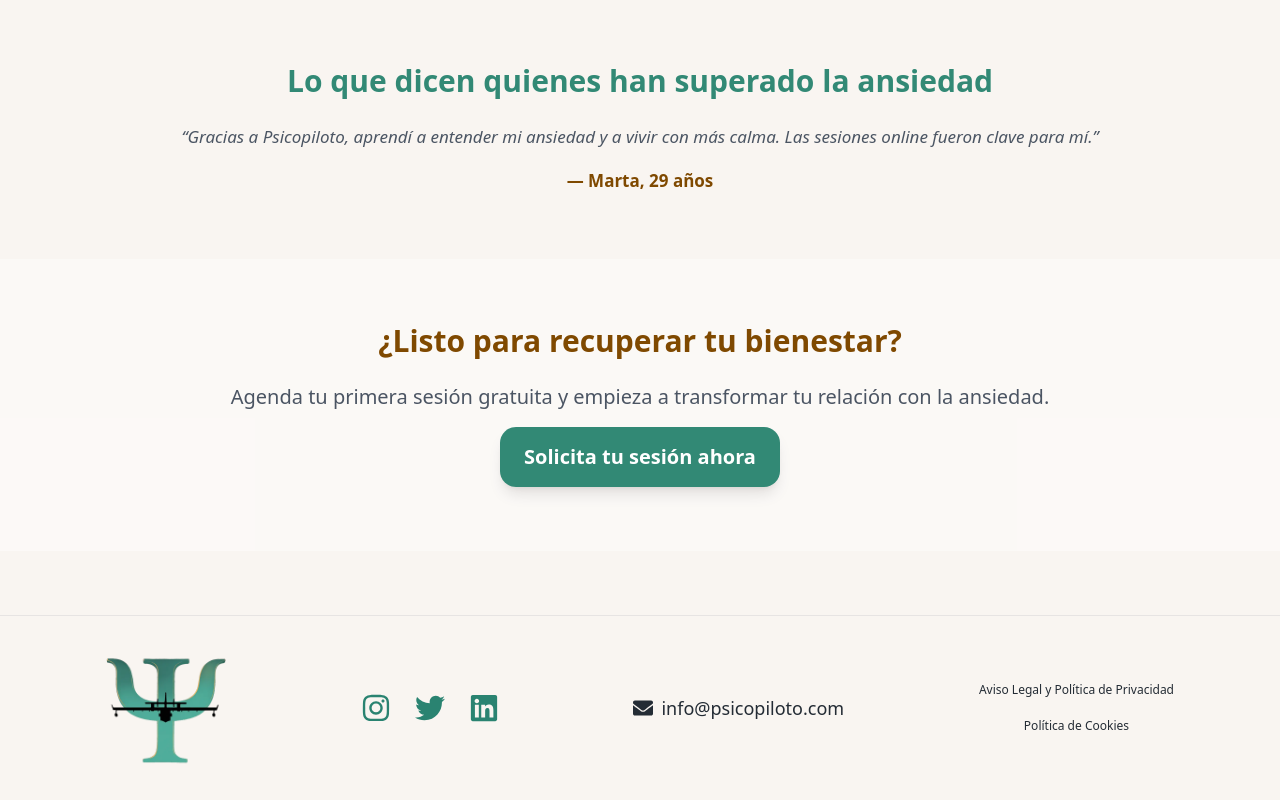
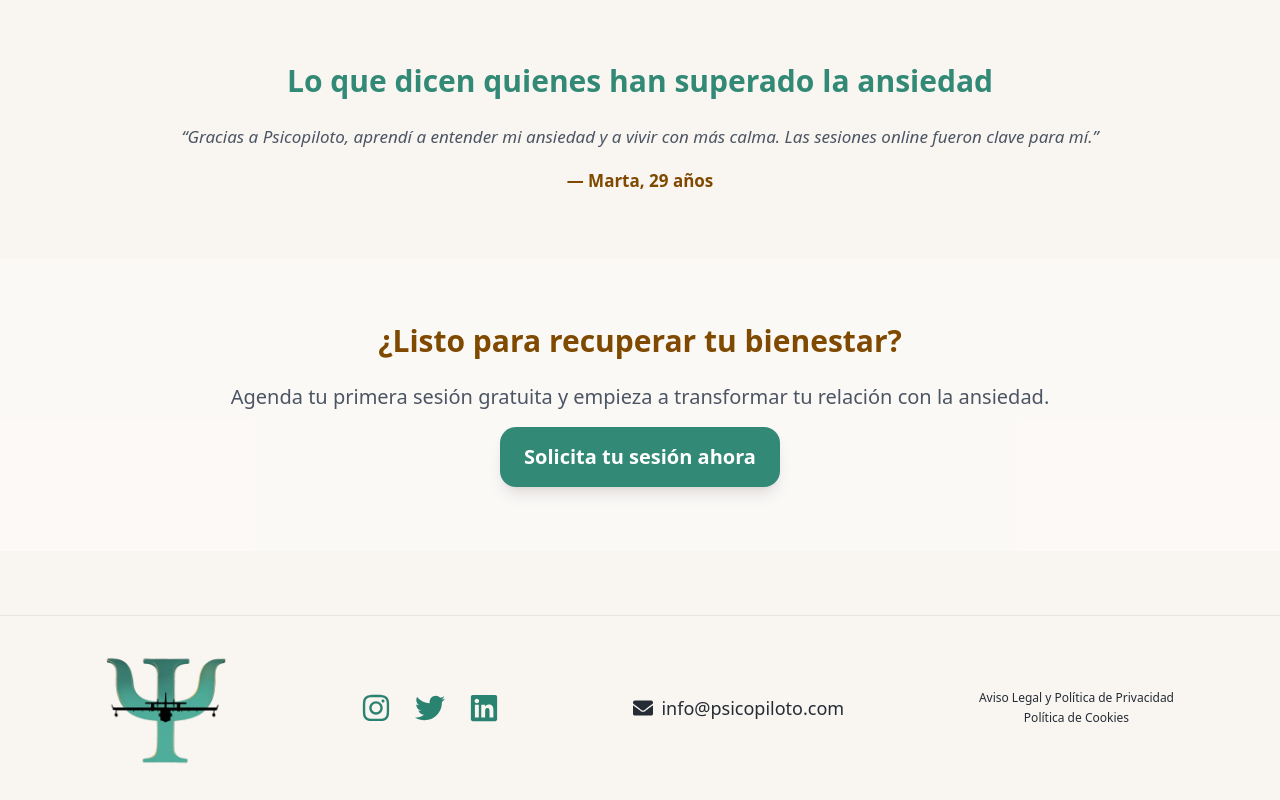
Before and after one commit to psicopiloto/psicopilotopage1, a Next.js app: page /ansiedad in a window 1280 px wide. Shown: the part 1107-1907 px from the top of the page. Built offline with nearby package versions, Linux system fonts and the light colour scheme.

Commit message:
Update Footer.jsx

```diff
--- a/components/Footer.jsx
+++ b/components/Footer.jsx
@@ -1,91 +1,185 @@
 import Image from "next/image";
+
 import Link from "next/link";
+
 import { FaInstagram, FaTwitter, FaLinkedin, FaEnvelope } from "react-icons/fa";
 
+
+
 export default function Footer() {
+
   return (
+
     // Se mantiene la estructura con el rol de accesibilidad y colores de marca.
+
     <footer className="mt-16 py-8 bg-psicopiloto-sand-50 border-t border-psicopiloto-gray-500/10" role="contentinfo">
+
       <div className="container flex flex-col md:flex-row items-center justify-between gap-6 text-base md:text-lg text-psicopiloto-gray-700">
 
+
+
         {/* Logo con enlace a la home */}
+
         <div className="flex items-center gap-2">
+
           <Link
+
             href="/"
+
             aria-label="Ir a la página de inicio de Psicopiloto"
+
             className="transition transform hover:scale-105 hover:shadow-md focus:outline-none focus:ring-2 focus:ring-psicopiloto-blue-600 rounded"
+
           >
+
             <Image
+
               src="/logo.webp"
+
               alt="Logotipo de Psicopiloto"
+
               width={120}
+
               height={40}
+
+              // ✅ MUY BIEN: 'priority' es adecuado para un logo que siempre se ve, aunque 'loading="lazy"' también podría funcionar bien en el footer.
+
               priority
+
             />
+
           </Link>
+
         </div>
 
+
+
         {/* Redes sociales */}
+
         <div
+
           className="flex gap-6 text-2xl md:text-3xl text-psicopiloto-green-600"
+
           aria-label="Redes sociales de Psicopiloto"
+
         >
+
+          {/* Los enlaces de redes sociales son PERFECTOS en accesibilidad (aria-label y aria-hidden). */}
+
           <a
+
             href="https://instagram.com/psicopi_loto"
+
             target="_blank"
+
             rel="noopener noreferrer"
+
             className="hover:opacity-80 focus:outline-none focus:ring-2 focus:ring-psicopiloto-green-400 rounded"
+
             aria-label="Instagram de Psicopiloto"
+
           >
+
             <FaInstagram aria-hidden="true" />
+
           </a>
+
           <a
+
             href="https://x.com/@jcrr78"
+
             target="_blank"
+
             rel="noopener noreferrer"
+
             className="hover:opacity-80 focus:outline-none focus:ring-2 focus:ring-psicopiloto-green-400 rounded"
+
             aria-label="Twitter de Jose Carlos Rodríguez (Psicopiloto)"
+
           >
+
             <FaTwitter aria-hidden="true" />
+
           </a>
+
           <a
+
             href="https://linkedin.com/in/jose-carlos-rodríguez-retamar"
+
             target="_blank"
+
             rel="noopener noreferrer"
+
             className="hover:opacity-80 focus:outline-none focus:ring-2 focus:ring-psicopiloto-green-400 rounded"
+
             aria-label="LinkedIn de Jose Carlos Rodríguez (Psicopiloto)"
+
           >
+
             <FaLinkedin aria-hidden="true" />
+
           </a>
+
         </div>
 
+
+
         {/* Email de contacto */}
+
         <div className="flex items-center gap-2 text-psicopiloto-gray-700 text-base md:text-lg">
+
           <FaEnvelope className="text-lg md:text-xl" aria-hidden="true" />
+
           <a
+
             href="mailto:info@psicopiloto.com"
+
             className="hover:underline focus:outline-none focus:ring-1 focus:ring-psicopiloto-blue-500 rounded"
+
           >
+
             info@psicopiloto.com
+
           </a>
+
         </div>
 
+
+
         {/* Enlaces legales (NAVEGACIÓN SEMÁNTICA) */}
+
         <nav aria-label="Enlaces legales y política" className="flex flex-col items-center text-xs text-psicopiloto-gray-600 mt-4 md:mt-0 gap-1">
+
           <a
+
             href="/aviso-legal"
-            className="hover:underline focus:outline-none focus:ring-1 focus:ring-psicopiloto-blue-500 rounded **block py-2 px-2**"
+
+            className="hover:underline focus:outline-none focus:ring-1 focus:ring-psicopiloto-blue-500 rounded"
+
           >
+
             Aviso Legal y Política de Privacidad
+
           </a>
+
           <a
+
             href="/politica-cookies"
-            className="hover:underline focus:outline-none focus:ring-1 focus:ring-psicopiloto-blue-500 rounded **block py-2 px-2**"
+
+            className="hover:underline focus:outline-none focus:ring-1 focus:ring-psicopiloto-blue-500 rounded"
+
           >
+
             Política de Cookies
+
           </a>
+
         </nav>
+
       </div>
+
     </footer>
+
   );
+
 }
```
